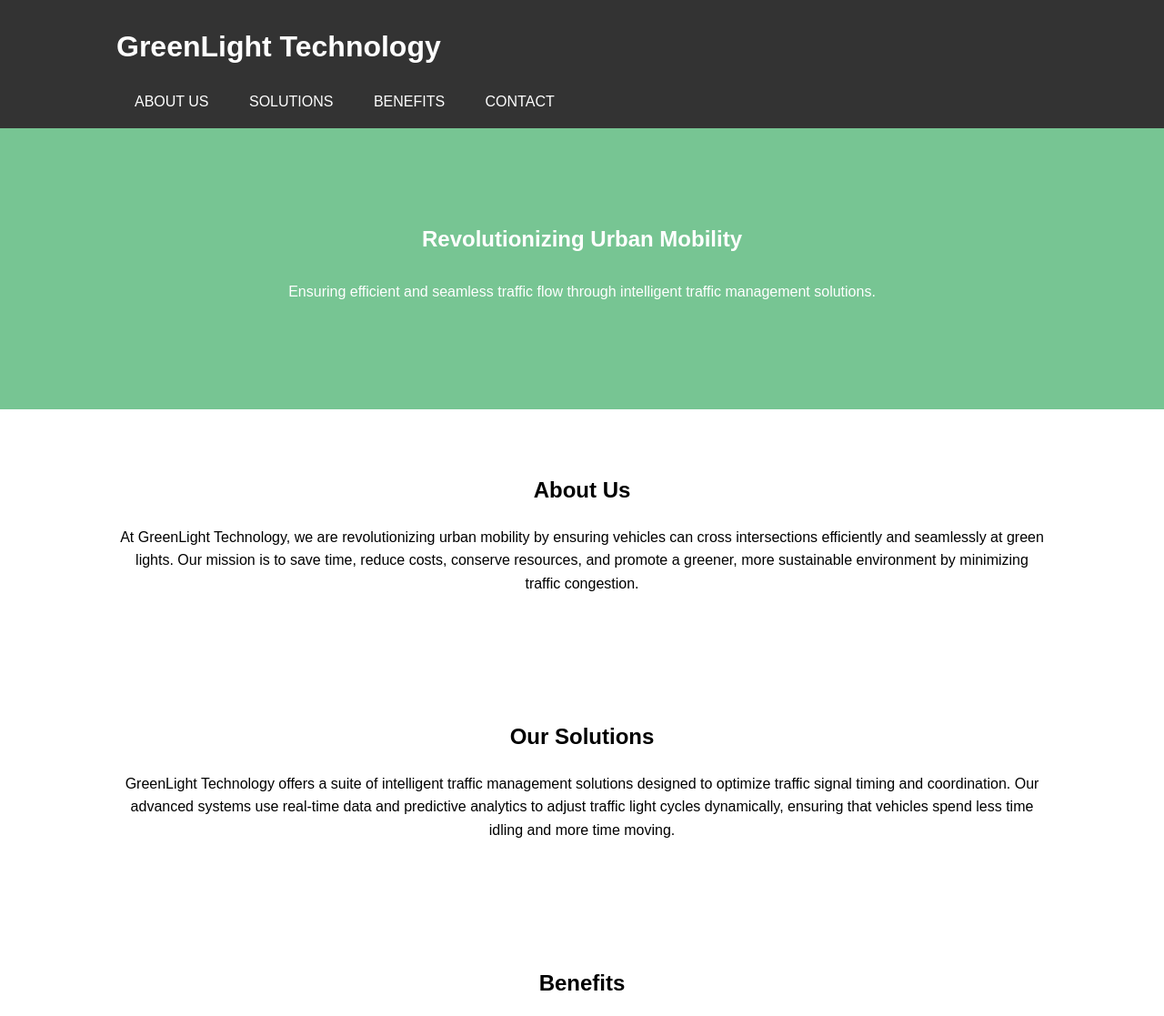
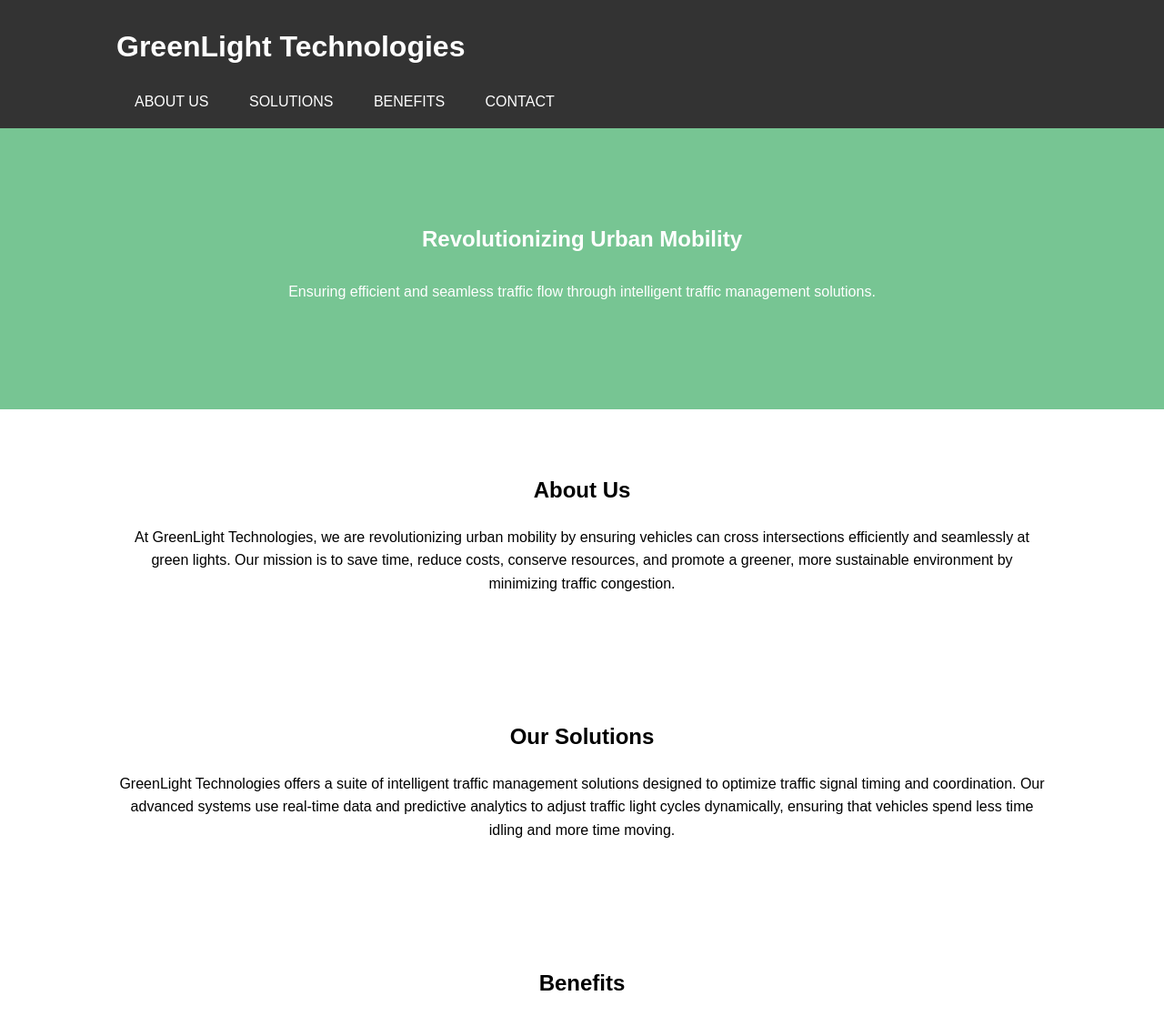
Before and after one commit to TalyazElad/Greenlight_tech, a plain HTML site: page index.html in a window 1280 px wide. Shown: the part 160-1277 px from the top of the page at 91% size. Drawn offline with Linux system fonts and the light colour scheme.

Commit message:
Update index.html

```diff
--- a/index.html
+++ b/index.html
@@ -3,14 +3,14 @@
 <head>
     <meta charset="UTF-8">
     <meta name="viewport" content="width=device-width, initial-scale=1.0">
-    <title>GreenLight Technology</title>
+    <title>GreenLight Technologies</title>
     <link rel="stylesheet" href="styles.css">
 </head>
 <body>
     <header>
         <div class="container">
-            <img src="Logo.png" alt="GreenLight Technology Logo" style="width: 150px; height: auto;">
-            <h1>GreenLight Technology</h1>
+            <img src="Logo.png" alt="GreenLight Technologies Logo" style="width: 150px; height: auto;">
+            <h1>GreenLight Technologies</h1>
             <nav>
                 <ul>
                     <li><a href="#about">About Us</a></li>
@@ -32,14 +32,14 @@
     <section id="about">
         <div class="container">
             <h2>About Us</h2>
-            <p>At GreenLight Technology, we are revolutionizing urban mobility by ensuring vehicles can cross intersections efficiently and seamlessly at green lights. Our mission is to save time, reduce costs, conserve resources, and promote a greener, more sustainable environment by minimizing traffic congestion.</p>
+            <p>At GreenLight Technologies, we are revolutionizing urban mobility by ensuring vehicles can cross intersections efficiently and seamlessly at green lights. Our mission is to save time, reduce costs, conserve resources, and promote a greener, more sustainable environment by minimizing traffic congestion.</p>
         </div>
     </section>
 
     <section id="solutions">
         <div class="container">
             <h2>Our Solutions</h2>
-            <p>GreenLight Technology offers a suite of intelligent traffic management solutions designed to optimize traffic signal timing and coordination. Our advanced systems use real-time data and predictive analytics to adjust traffic light cycles dynamically, ensuring that vehicles spend less time idling and more time moving.</p>
+            <p>GreenLight Technologies offers a suite of intelligent traffic management solutions designed to optimize traffic signal timing and coordination. Our advanced systems use real-time data and predictive analytics to adjust traffic light cycles dynamically, ensuring that vehicles spend less time idling and more time moving.</p>
         </div>
     </section>
 
@@ -67,7 +67,7 @@
 
     <footer>
         <div class="container">
-            <p>&copy; 2024 GreenLight Technology. All rights reserved.</p>
+            <p>&copy; 2024 GreenLight Technologies. All rights reserved.</p>
         </div>
     </footer>
 </body>
```
